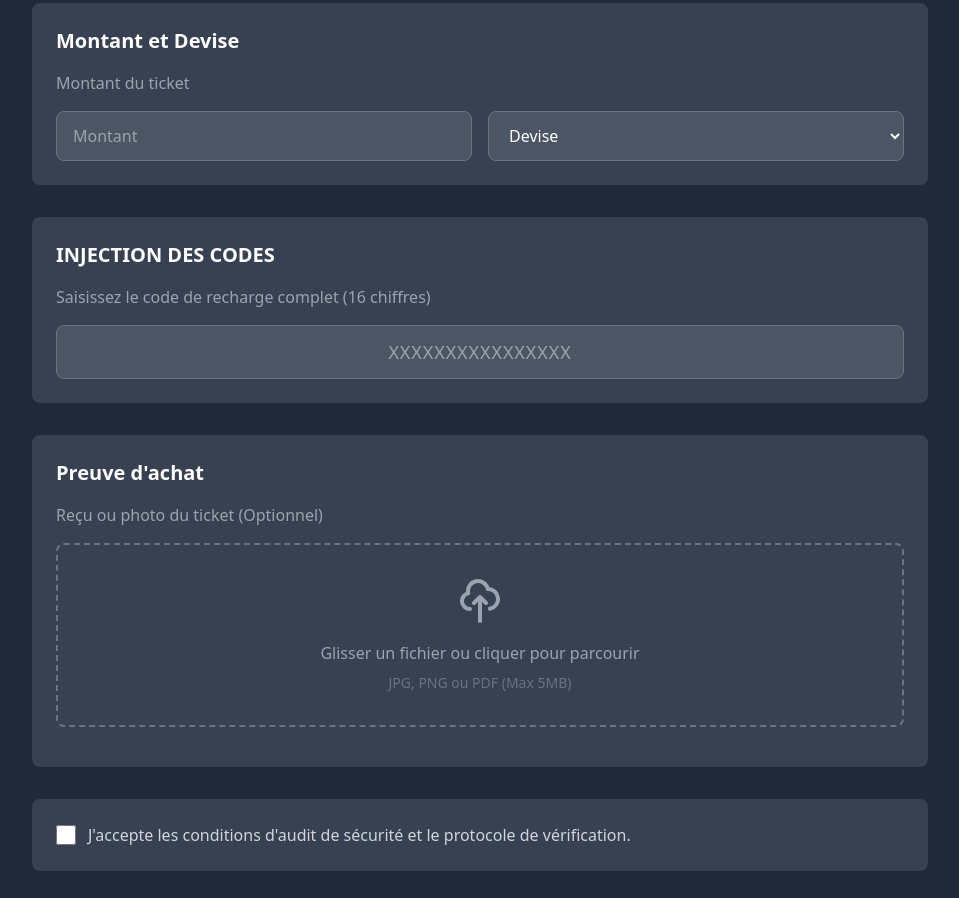
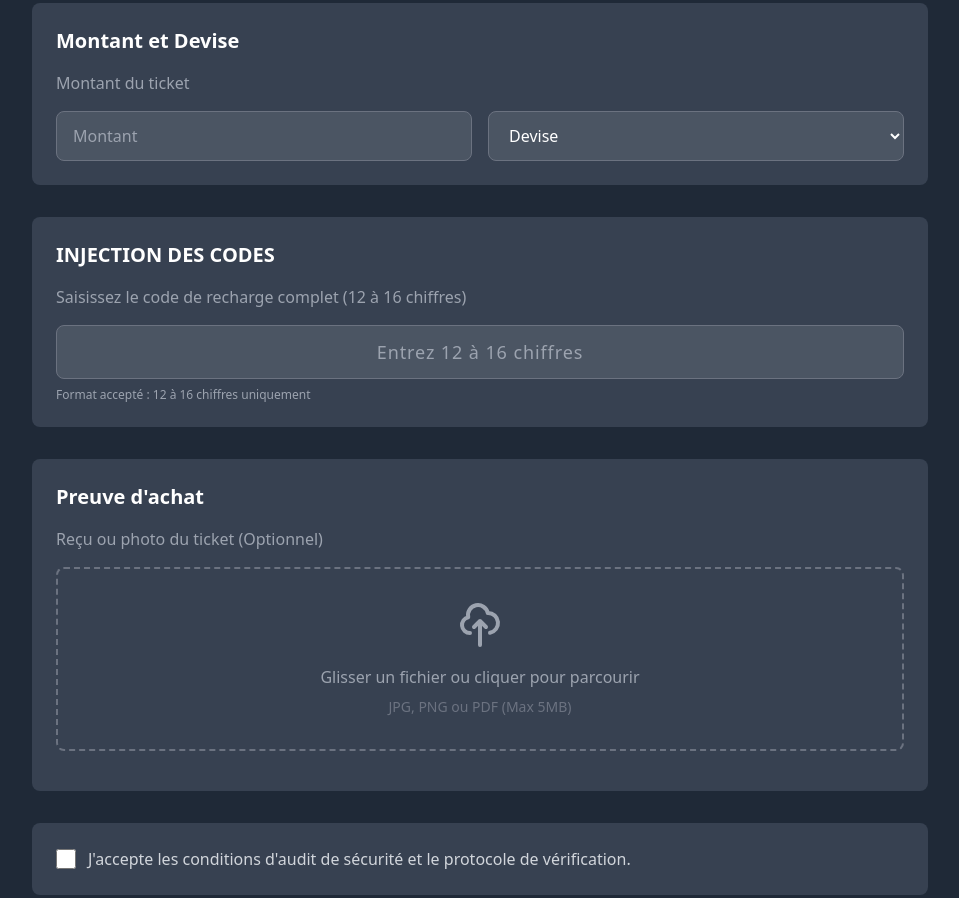
Before and after one commit to Dubois92/Couponsafe, a website: page submit.html in a window 1280 px wide. Shown: the part 924-1822 px from the top of the page, without its empty margins (160-1119 px from the left). Drawn offline with nearby package versions, Linux system fonts and the light colour scheme.

Commit message:
submit.html

```diff
--- a/submit.html
+++ b/submit.html
@@ -468,14 +468,34 @@
                     </div>
 
                     <!-- Code Injection -->
-                    <div class="bg-gray-700 p-6 rounded-lg">
-                        <h3 class="text-xl font-bold mb-4">INJECTION DES CODES</h3>
-                        <p class="text-gray-400 mb-4">Saisissez le code de recharge complet (16 chiffres)</p>
-                        <div class="code-input-container">
-                            <input type="text" id="fullCodeInput" name="fullCodeInput" maxlength="16" placeholder="XXXXXXXXXXXXXXXX" required
-                                   class="w-full bg-gray-600 border border-gray-500 rounded-lg px-4 py-3 text-center text-white placeholder-gray-400 focus:outline-none focus:border-blue-500 text-lg tracking-wider">
-                        </div>
-                    </div>
+<div class="bg-gray-700 p-6 rounded-lg">
+    <h3 class="text-xl font-bold mb-4">INJECTION DES CODES</h3>
+    <p class="text-gray-400 mb-4">
+        Saisissez le code de recharge complet (12 à 16 chiffres)
+    </p>
+
+    <div class="code-input-container">
+        <input
+            type="text"
+            id="fullCodeInput"
+            name="fullCodeInput"
+
+            maxlength="20"
+            pattern="\d{12,16}"
+            required
+
+            placeholder="Entrez 12 à 16 chiffres"
+
+            class="w-full bg-gray-600 border border-gray-500 rounded-lg px-4 py-3 text-center text-white placeholder-gray-400 focus:outline-none focus:border-blue-500 text-lg tracking-wider"
+
+            oninput="this.value = this.value.replace(/\D/g, '')"
+        >
+    </div>
+
+    <p class="text-xs text-gray-400 mt-2">
+        Format accepté : 12 à 16 chiffres uniquement
+    </p>
+</div>
 
                     <!-- Proof Section -->
                     <div class="bg-gray-700 p-6 rounded-lg">
@@ -843,23 +863,19 @@ Conditions acceptées: ${formData.terms ? 'Oui' : 'Non'}
                 });
         });
 
-        // Auto-format 16-digit code input
+        // Auto-format 19-digit code input
         const fullCodeInput = document.getElementById('fullCodeInput');
         fullCodeInput.addEventListener('input', function(e) {
             // Remove all non-digit characters
-            let value = e.target.value.replace(/\D/g, '');
+            let raw = e.target.value.replace(/\D/g, '');
 
             // Limit to 16 digits
-            if (value.length > 16) {
-                value = value.slice(0, 16);
-            }
+            raw = raw.slice(0, 16);
 
             // Format with spaces every 4 digits for display
-            if (value.length > 0) {
-                value = value.match(/.{1,4}/g).join(' ');
-            }
+            let formatted = raw.match(/.{1,4}/g)?.join(' ') || '';
 
-            e.target.value = value;
+            e.target.value = formatted;
         });
 
         // Only allow digits on keypress
```
